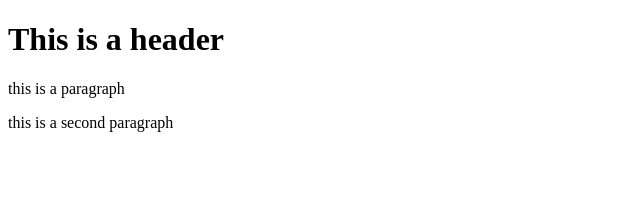
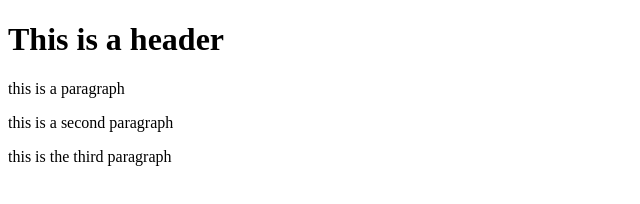
Before and after one commit to agung-prasetia/Bootstrap, a website: page index.html in a window 1280 px wide. Shown: the whole page, without its empty margins (0-640 px from the left). Drawn offline with Linux system fonts and the light colour scheme.

Commit message:
fourth commit

```diff
--- a/index.html
+++ b/index.html
@@ -10,5 +10,6 @@
     <h1>This is a header</h1>
     <p>this is a paragraph</p>
     <p>this is a second paragraph</p>
+    <p>this is the third paragraph</p>
 </body>
 </html>
```
Also changed, not shown: package.json (added, +24 -0 lines), 2 other files.
